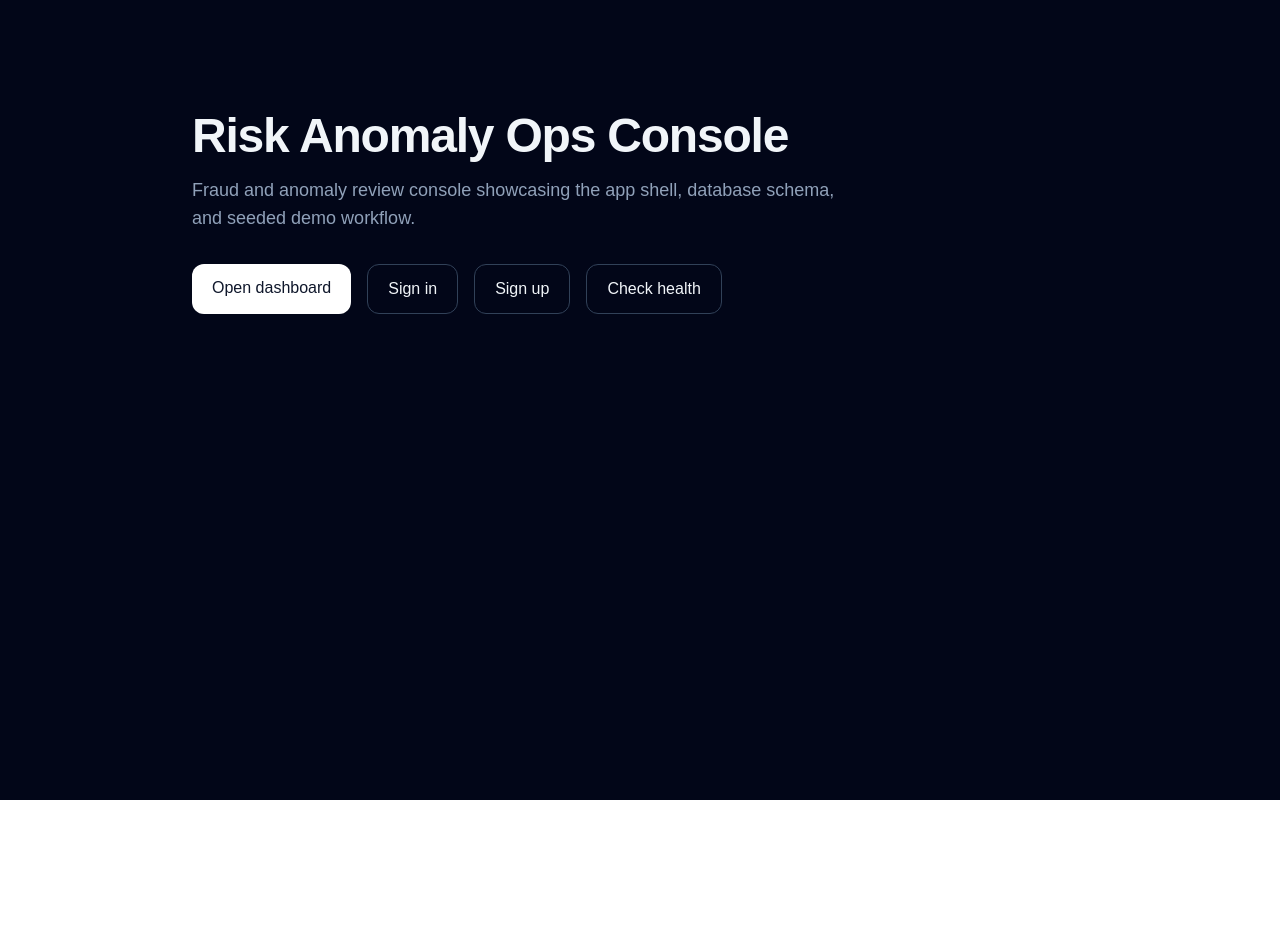
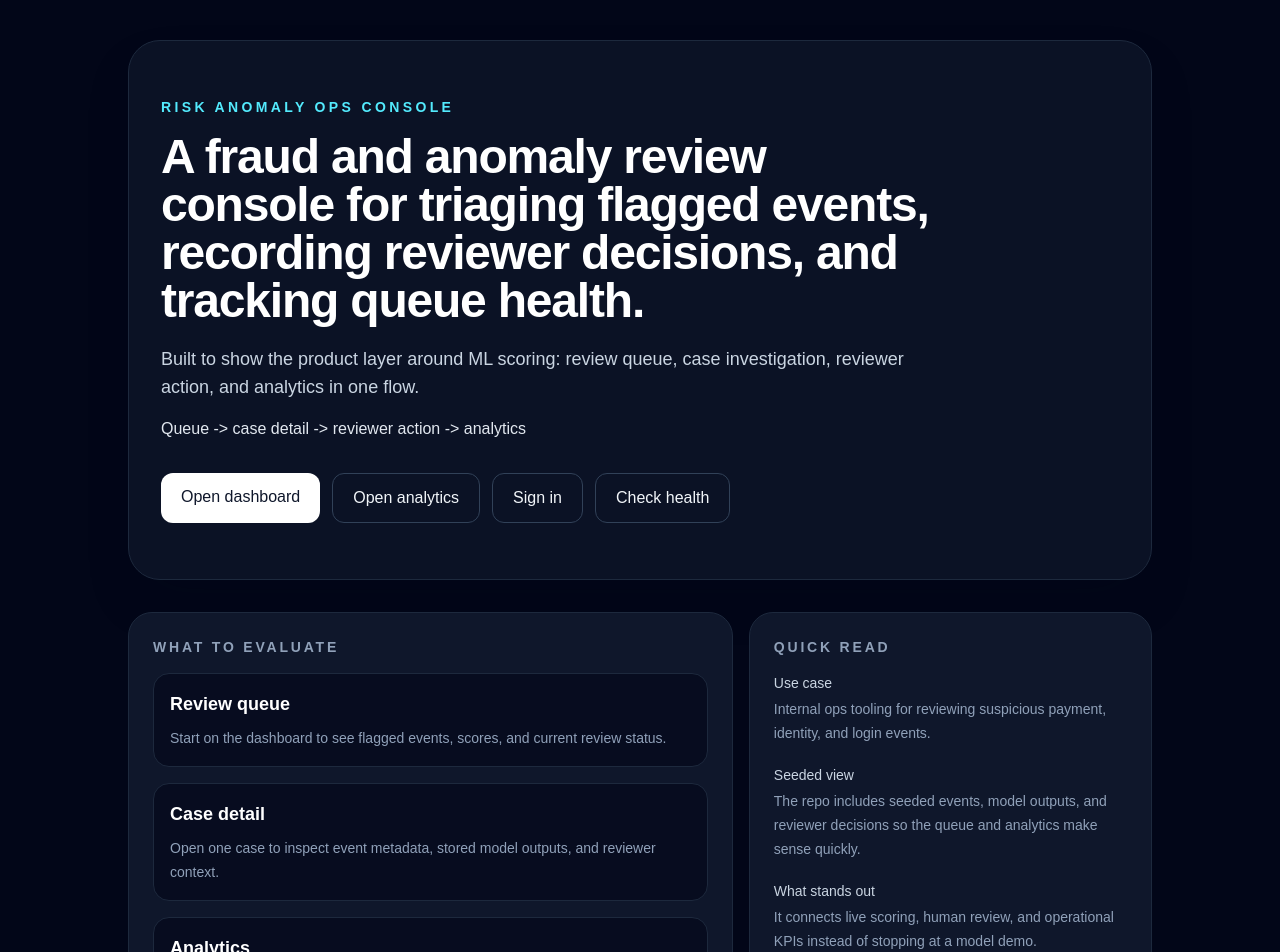
Before and after one commit to AkshajKashyap/risk-anomaly-ops-console, a Next.js app: page / in a window 1280 px wide. Shown: the top 952 px of the page. Before the commit the page ends 800 px from the top, so only its background shows below. Built offline with nearby package versions, Linux system fonts and the light colour scheme.

Commit message:
Polish ops console homepage and README front door

```diff
--- a/app/page.tsx
+++ b/app/page.tsx
@@ -1,43 +1,119 @@
 import Link from "next/link";
+
+const evaluationSteps = [
+  {
+    title: "Review queue",
+    description: "Start on the dashboard to see flagged events, scores, and current review status.",
+  },
+  {
+    title: "Case detail",
+    description: "Open one case to inspect event metadata, stored model outputs, and reviewer context.",
+  },
+  {
+    title: "Analytics",
+    description: "Finish in analytics to confirm the workflow rolls up into queue health and outcome KPIs.",
+  },
+];
 
 export default function HomePage() {
   return (
-    <main className="min-h-screen bg-slate-950 text-slate-100 p-8">
-      <div className="mx-auto max-w-4xl py-20">
-        <h1 className="text-5xl font-bold tracking-tight">
+    <main className="min-h-screen bg-slate-950 px-8 py-10 text-slate-100">
+      <div className="mx-auto max-w-5xl">
+        <section className="rounded-[2rem] border border-slate-800 bg-slate-900/70 px-8 py-14 shadow-2xl shadow-slate-950/30">
+          <div className="max-w-3xl">
+            <p className="text-sm font-semibold uppercase tracking-[0.24em] text-cyan-300">
               Risk Anomaly Ops Console
+            </p>
+            <h1 className="mt-4 text-4xl font-semibold tracking-tight text-white sm:text-5xl">
+              A fraud and anomaly review console for triaging flagged events,
+              recording reviewer decisions, and tracking queue health.
             </h1>
-        <p className="mt-4 max-w-2xl text-lg text-slate-400">
-          Fraud and anomaly review console showcasing the app shell, database
-          schema, and seeded demo workflow.
+            <p className="mt-5 text-base text-slate-300 sm:text-lg">
+              Built to show the product layer around ML scoring: review queue,
+              case investigation, reviewer action, and analytics in one flow.
             </p>
+            <p className="mt-4 text-sm font-medium text-slate-200 sm:text-base">
+              Queue -&gt; case detail -&gt; reviewer action -&gt; analytics
+            </p>
+          </div>
 
-        <div className="mt-8 flex gap-4 flex-wrap">
+          <div className="mt-8 flex flex-wrap gap-3">
             <Link
               href="/dashboard"
-            className="rounded-xl bg-white px-5 py-3 font-medium text-slate-900"
+              className="rounded-xl bg-white px-5 py-3 font-medium text-slate-900 transition hover:bg-slate-200"
             >
               Open dashboard
             </Link>
             <Link
+              href="/analytics"
+              className="rounded-xl border border-slate-700 px-5 py-3 font-medium text-slate-100 transition hover:border-slate-500 hover:bg-slate-800"
+            >
+              Open analytics
+            </Link>
+            <Link
               href="/sign-in"
-            className="rounded-xl border border-slate-700 px-5 py-3 font-medium text-slate-100"
+              className="rounded-xl border border-slate-700 px-5 py-3 font-medium text-slate-100 transition hover:border-slate-500 hover:bg-slate-800"
             >
               Sign in
             </Link>
             <Link
-            href="/sign-up"
-            className="rounded-xl border border-slate-700 px-5 py-3 font-medium text-slate-100"
-          >
-            Sign up
-          </Link>
-          <Link
               href="/api/health"
-            className="rounded-xl border border-slate-700 px-5 py-3 font-medium text-slate-100"
+              className="rounded-xl border border-slate-700 px-5 py-3 font-medium text-slate-100 transition hover:border-slate-500 hover:bg-slate-800"
             >
               Check health
             </Link>
           </div>
+        </section>
+
+        <section className="mt-8 grid gap-4 md:grid-cols-[1.2fr_0.8fr]">
+          <div className="rounded-3xl border border-slate-800 bg-slate-900 p-6">
+            <p className="text-sm font-semibold uppercase tracking-[0.2em] text-slate-400">
+              What to evaluate
+            </p>
+            <div className="mt-4 space-y-4">
+              {evaluationSteps.map((step) => (
+                <div
+                  key={step.title}
+                  className="rounded-2xl border border-slate-800 bg-slate-950/60 p-4"
+                >
+                  <h2 className="text-lg font-semibold text-white">{step.title}</h2>
+                  <p className="mt-2 text-sm leading-6 text-slate-400">
+                    {step.description}
+                  </p>
+                </div>
+              ))}
+            </div>
+          </div>
+
+          <div className="rounded-3xl border border-slate-800 bg-slate-900 p-6">
+            <p className="text-sm font-semibold uppercase tracking-[0.2em] text-slate-400">
+              Quick read
+            </p>
+            <dl className="mt-4 space-y-5">
+              <div>
+                <dt className="text-sm font-medium text-slate-300">Use case</dt>
+                <dd className="mt-1 text-sm leading-6 text-slate-400">
+                  Internal ops tooling for reviewing suspicious payment,
+                  identity, and login events.
+                </dd>
+              </div>
+              <div>
+                <dt className="text-sm font-medium text-slate-300">Seeded view</dt>
+                <dd className="mt-1 text-sm leading-6 text-slate-400">
+                  The repo includes seeded events, model outputs, and reviewer
+                  decisions so the queue and analytics make sense quickly.
+                </dd>
+              </div>
+              <div>
+                <dt className="text-sm font-medium text-slate-300">What stands out</dt>
+                <dd className="mt-1 text-sm leading-6 text-slate-400">
+                  It connects live scoring, human review, and operational KPIs
+                  instead of stopping at a model demo.
+                </dd>
+              </div>
+            </dl>
+          </div>
+        </section>
       </div>
     </main>
   );
```
Also changed, not shown: 1 other file (tests, documents, lock files or other folders). Lines whose indentation alone changed are shown as unchanged.
